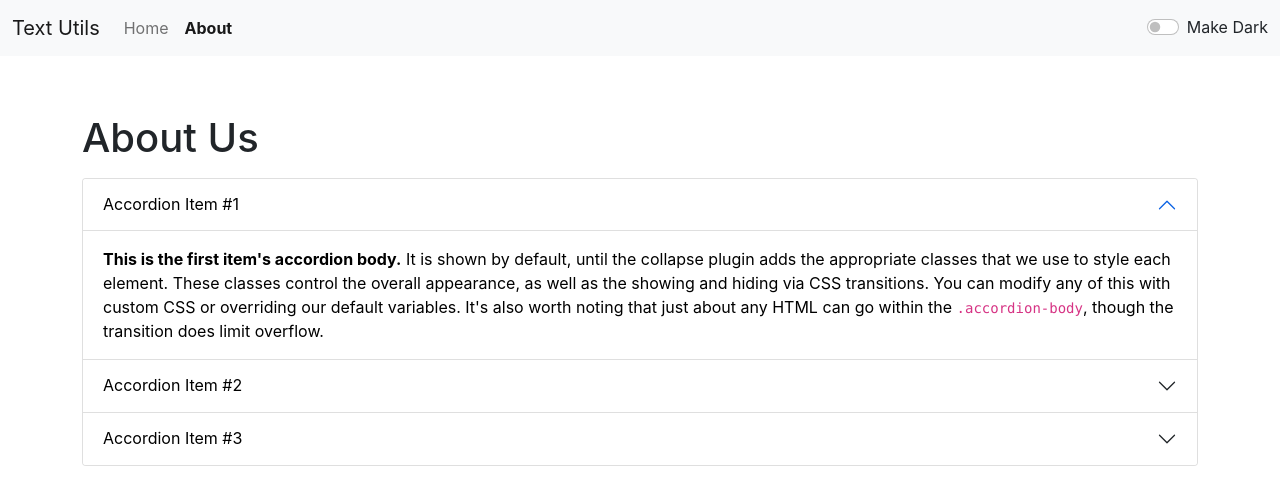
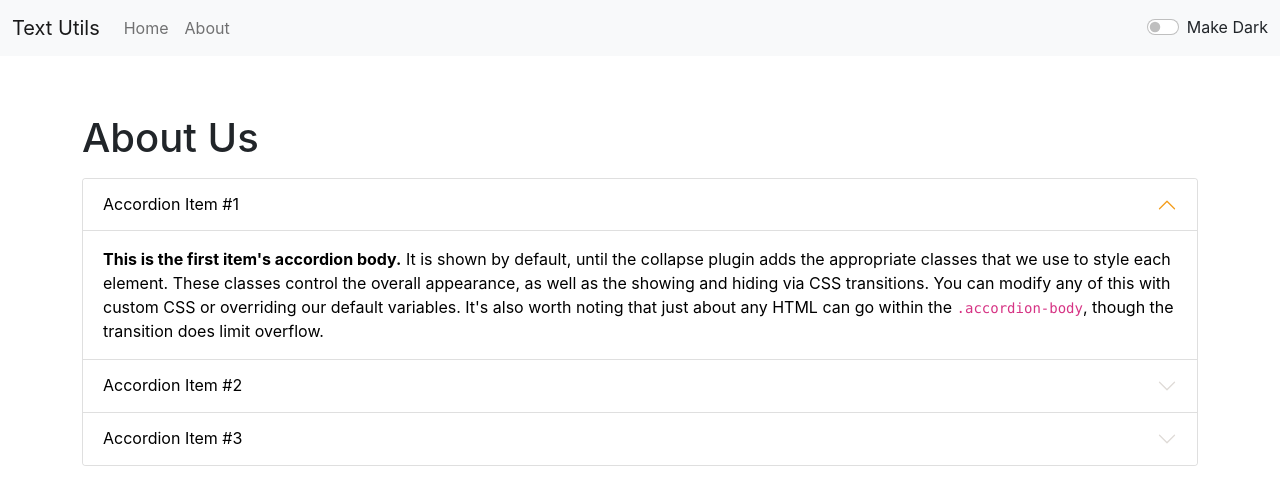
Before and after one commit to supratim531/React-TextUtils-Netlify, a React (Create React App) app: page /about in a window 1280 px wide. Shown: the top 502 px of the page. Built offline with nearby package versions, Linux system fonts and the light colour scheme.

Commit message:
supratim531: Fixed some more issues

```diff
--- a/src/App.css
+++ b/src/App.css
@@ -40,3 +40,7 @@
 .preview {
   color: red;
 }
+
+.accordion-button::after {
+  filter: invert(1);
+}
--- a/src/components/Navbar.js
+++ b/src/components/Navbar.js
@@ -1,13 +1,7 @@
 import PropTypes from 'prop-types'
-import { NavLink } from 'react-router-dom';
+import { Link } from 'react-router-dom';
 
 export default function Navbar(props) {
-  const navLinkStyle = (isActive) => {
-    return {
-      fontWeight: (isActive.isActive) ? "bold" : "normal"
-    };
-  };
-
   return (
     <nav className={`navbar navbar-expand-lg navbar-${props.mode} bg-${props.mode}`}>
       <div className="container-fluid">
@@ -18,10 +12,10 @@
         <div className="collapse navbar-collapse" id="navbarSupportedContent">
           <ul className="navbar-nav me-auto mb-2 mb-lg-0">
             <li className="nav-item">
-              <NavLink style={navLinkStyle} className="nav-link" to="/">Home</NavLink>
+              <Link className="nav-link" aria-current="page" to="/">Home</Link>
             </li>
             <li className="nav-item">
-              <NavLink style={navLinkStyle} className="nav-link" to="/about">{props.aboutText}</NavLink>
+              <Link className="nav-link" to="/about">{props.aboutText}</Link>
             </li>
           </ul>
           {/* <form className="d-flex">
--- a/src/components/TextForm.js
+++ b/src/components/TextForm.js
@@ -53,7 +53,7 @@
 
   const wordsCount = (text) => {
     let count = 0;
-    let arr = text.split(' ');
+    let arr = text.split(/\s+/);
     arr.forEach(element => {
       if (element !== '')
         count++;
```
